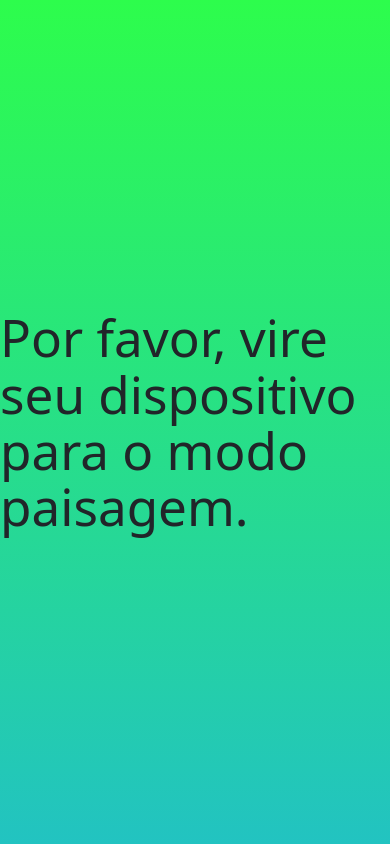
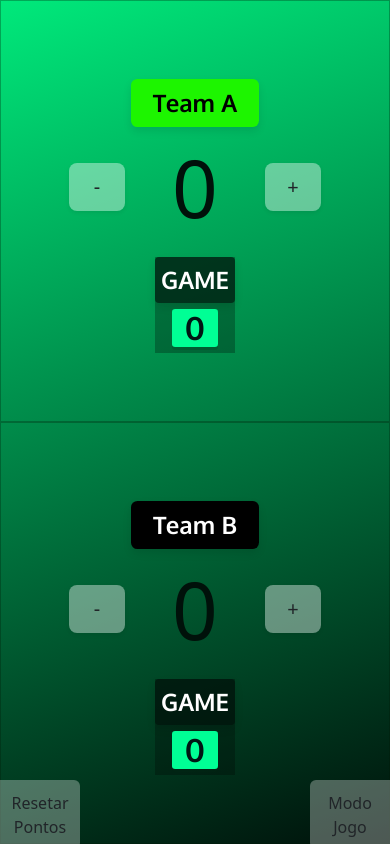
Before and after one commit to jonas-nb/BTF, a React (Vite) app: page / in a window 390 px wide. Built offline with nearby package versions, Linux system fonts and the light colour scheme.

Commit message:
atualização para diferentes tipo de tela

```diff
--- a/src/components/Scoreboard.tsx
+++ b/src/components/Scoreboard.tsx
@@ -98,30 +98,12 @@ const Scoreboard: React.FC = () => {
     }
   };
 
-  const [isLandscape, setIsLandscape] = useState(
-    window.innerWidth > window.innerHeight
-  );
-
-  useEffect(() => {
-    const handleOrientationChange = () => {
-      setIsLandscape(window.innerWidth > window.innerHeight);
-    };
-
-    window.addEventListener("resize", handleOrientationChange);
-
-    return () => {
-      window.removeEventListener("resize", handleOrientationChange);
-    };
-  }, []);
-
   return (
     <div>
       <div>
-        {isLandscape ? (
-          // Conteúdo da página em modo paisagem
         <div>
           <div className="scoreboard bg-container">
-              <div className="flex">
+            <div className="flex scoreboard__col">
               {/* section team A */}
               <div className="scoreboard__container border-r border-[#001a064d]">
                 <div className="team-name bg-[#1df500] text-black">
@@ -129,7 +111,7 @@ const Scoreboard: React.FC = () => {
                 </div>
 
                 {/* container dos pontos */}
-                  <div className="scoreborad__score">
+                <div className="scoreboard__score">
                   <button
                     className="p-2 w-14 h-12 bg-white/40 text-xl hover:border-none active:bg-[#1ef554] shadow-black shadow-sm"
                     onClick={() => decrementScore(teamA)}
@@ -165,7 +147,7 @@ const Scoreboard: React.FC = () => {
                 </div>
 
                 {/* container dos pontos */}
-                  <div className="scoreborad__score ">
+                <div className="scoreboard__score ">
                   <button
                     className="p-2 w-14 h-12 bg-white/40 text-xl hover:border-none active:bg-[#1ef554] shadow-black shadow-sm"
                     onClick={() => decrementScore(teamB)}
@@ -227,12 +209,6 @@ const Scoreboard: React.FC = () => {
             </div>
           </div>
         </div>
-        ) : (
-          // Mensagem para girar o dispositivo para o modo paisagem
-          <div>
-            <h1>Por favor, vire seu dispositivo para o modo paisagem.</h1>
-          </div>
-        )}
       </div>
     </div>
   );
--- a/src/styles/scoreboard.css
+++ b/src/styles/scoreboard.css
@@ -26,7 +26,7 @@
     box-shadow: 0 4px 8px rgba(0, 0, 0, 0.1);
   }
 
-  .scoreborad__score {
+  .scoreboard__score {
     padding: 0.25rem;
     padding: 10px;
     width: 18rem;
@@ -35,7 +35,7 @@
     justify-content: space-between;
   }
 
-  .scoreborad__score .score {
+  .scoreboard__score .score {
     width: 6rem;
     text-align: center;
     font-size: 5rem;
@@ -83,9 +83,350 @@
   }
 }
 
+@media screen and (min-width: 1024px) and (orientation: landscape) {
+  .scoreboard__container {
+    width: 50vw;
+    height: 100vh;
+    display: flex;
+    flex-direction: column;
+    justify-content: center;
+    align-items: center;
+  }
+
+  .scoreboard__container .team-name {
+    height: 5rem;
+    width: 15rem;
+    padding: 1rem;
+    position: absolute;
+    top: 60px;
+    border-radius: 0.4rem;
+    display: flex;
+    align-items: center;
+    justify-content: center;
+    font-family: "Oxygen", sans-serif;
+    font-size: 2rem;
+    color: #111b13;
+    box-shadow: 0 4px 8px rgba(0, 0, 0, 0.1);
+  }
+  /* Container do escore */
+  .scoreboard__score {
+    padding: 0.25rem;
+    padding: 10px;
+    width: 20rem;
+    display: flex;
+    align-items: center;
+    justify-content: space-between;
+  }
+
+  .scoreboard__score .score {
+    width: 10rem;
+    text-align: center;
+    font-size: 7rem;
+    color: #00110a;
+  }
+
+  .scoreboard__game {
+    width: 10rem;
+    height: 9rem;
+    background-color: #00000046;
+    display: flex;
+    flex-direction: column;
+    justify-content: flex-start;
+    align-items: center;
+    text-transform: uppercase;
+  }
+
+  .scoreboard__game .title {
+    background-color: #00110aa1;
+    width: 10rem;
+    text-align: center;
+    font-family: "Oxygen", sans-serif;
+    font-size: 1.5rem;
+    color: #ffffff;
+    font-style: italic;
+    border-radius: 0.25rem;
+    padding: 5px;
+    box-shadow: 0 4px 8px rgba(0, 0, 0, 0.1);
+  }
+
+  .scoreboard__game .btn {
+    width: 4rem;
+    height: 3rem;
+    border-radius: 0.2rem;
+    background: #00ff95;
+    display: flex;
+    align-items: center;
+    justify-content: center;
+    font-family: "Oxygen", sans-serif;
+    font-size: 2rem;
+    color: #001614;
+    font-style: italic;
+    box-shadow: #00271727 0px 3px;
+    margin-top: 20px;
+  }
+}
+
 @media (orientation: portrait) {
-  body {
-    background-color: lightgreen;
+  .scoreboard__col {
+    flex-direction: column;
+  }
+
+  .scoreboard__container {
+    width: 100vw;
+    height: 50vh;
+    display: flex;
+    flex-direction: column;
+    justify-content: center;
+    align-items: center;
+    border: 1px solid black;
+  }
+
+  .scoreboard__container .team-name {
+    height: 3rem;
+    width: 8rem;
+    padding: 1rem;
+    position: relative;
+    top: 10px;
+    border-radius: 0.4rem;
+    display: flex;
+    align-items: center;
+    justify-content: center;
+    font-family: "Oxygen", sans-serif;
+    font-size: 1.5rem;
+    color: #111b13;
+    box-shadow: 0 4px 8px rgba(0, 0, 0, 0.1);
+  }
+
+  .scoreboard__score {
+    padding: 0.25rem;
+    padding: 10px;
+    width: 17rem;
+    display: flex;
+    align-items: center;
+    justify-content: space-between;
+  }
+
+  .scoreboard__score .score {
+    width: 6rem;
+    text-align: center;
+    font-size: 5rem;
+    color: #00110a;
+  }
+
+  .scoreboard__game {
+    width: 5rem;
+    height: 6rem;
+    background-color: #00000046;
+    display: flex;
+    flex-direction: column;
+    justify-content: flex-start;
+    align-items: center;
+    text-transform: uppercase;
+  }
+
+  .scoreboard__game .title {
+    background-color: #00110aa1;
+    width: 5rem;
+    text-align: center;
+    font-family: "Oxygen", sans-serif;
+    font-size: 1.5rem;
+    color: #ffffff;
+    font-style: italic;
+    border-radius: 0.25rem;
+    padding: 5px;
+    margin-bottom: 6px;
+    box-shadow: 0 4px 8px rgba(0, 0, 0, 0.1);
+  }
+
+  .scoreboard__game .btn {
+    width: 2.9rem;
+    height: 2.4rem;
+    border-radius: 0.2rem;
+    background: #00ff95;
+    display: flex;
+    align-items: center;
+    justify-content: center;
+    font-family: "Oxygen", sans-serif;
+    font-size: 2rem;
+    color: #001614;
+    font-style: italic;
+    box-shadow: #00271727 0px 3px;
+  }
+}
+
+@media screen and (min-width: 412px) and (orientation: portrait) {
+  .scoreboard__col {
+    flex-direction: column;
+  }
+
+  .scoreboard__container {
+    width: 100vw;
+    height: 50vh;
+    display: flex;
+    flex-direction: column;
+    justify-content: center;
+    align-items: center;
+    border: 1px solid black;
+  }
+
+  .scoreboard__container .team-name {
+    height: 3rem;
+    width: 8rem;
+    padding: 1rem;
+    position: relative;
+    top: 10px;
+    border-radius: 0.4rem;
+    display: flex;
+    align-items: center;
+    justify-content: center;
+    font-family: "Oxygen", sans-serif;
+    font-size: 1.5rem;
+    color: #111b13;
+    box-shadow: 0 4px 8px rgba(0, 0, 0, 0.1);
+  }
+
+  .scoreboard__score {
+    padding: 0.25rem;
+    padding: 10px;
+    width: 17rem;
+    display: flex;
+    align-items: center;
+    justify-content: space-between;
+  }
+
+  .scoreboard__score .score {
+    width: 6rem;
+    text-align: center;
+    font-size: 5rem;
+    color: #00110a;
+  }
+
+  .scoreboard__game {
+    width: 7rem;
+    height: 7rem;
+    background-color: #00000046;
+    display: flex;
+    flex-direction: column;
+    justify-content: flex-start;
+    align-items: center;
+    text-transform: uppercase;
+  }
+
+  .scoreboard__game .title {
+    background-color: #00110aa1;
+    width: 7rem;
+    text-align: center;
+    font-family: "Oxygen", sans-serif;
+    font-size: 1.5rem;
+    color: #ffffff;
+    font-style: italic;
+    border-radius: 0.25rem;
+    padding: 5px;
+    margin-bottom: 6px;
+    box-shadow: 0 4px 8px rgba(0, 0, 0, 0.1);
+  }
+
+  .scoreboard__game .btn {
+    width: 3.5rem;
+    height: 3rem;
+    border-radius: 0.2rem;
+    background: #00ff95;
+    display: flex;
+    align-items: center;
+    justify-content: center;
+    font-family: "Oxygen", sans-serif;
+    font-size: 2rem;
+    color: #001614;
+    font-style: italic;
+    box-shadow: #00271727 0px 3px;
+  }
+}
+
+@media screen and (min-width: 768px) and (orientation: portrait) {
+  .scoreboard__col {
+    flex-direction: column;
+  }
+
+  .scoreboard__container {
+    width: 100vw;
+    height: 50vh;
+    display: flex;
+    flex-direction: column;
+    justify-content: center;
+    align-items: center;
+    border: 1px solid black;
+  }
+
+  .scoreboard__container .team-name {
+    height: 5rem;
+    width: 15rem;
+    padding: 1rem;
+    position: relative;
+    top: 1px;
+    border-radius: 0.4rem;
+    display: flex;
+    align-items: center;
+    justify-content: center;
+    font-family: "Oxygen", sans-serif;
+    font-size: 2rem;
+    color: #111b13;
+    box-shadow: 0 4px 8px rgba(0, 0, 0, 0.1);
+  }
+
+  .scoreboard__score {
+    padding: 0.25rem;
+    padding: 10px;
+    width: 20rem;
+    display: flex;
+    align-items: center;
+    justify-content: space-between;
+  }
+
+  .scoreboard__score .score {
+    width: 8rem;
+    text-align: center;
+    font-size: 7rem;
+    color: #00110a;
+  }
+
+  .scoreboard__game {
+    width: 7rem;
+    height: 7rem;
+    background-color: #00000046;
+    display: flex;
+    flex-direction: column;
+    justify-content: flex-start;
+    align-items: center;
+    text-transform: uppercase;
+  }
+
+  .scoreboard__game .title {
+    background-color: #00110aa1;
+    width: 7rem;
+    text-align: center;
+    font-family: "Oxygen", sans-serif;
+    font-size: 1.5rem;
+    color: #ffffff;
+    font-style: italic;
+    border-radius: 0.25rem;
+    padding: 5px;
+    margin-bottom: 6px;
+    box-shadow: 0 4px 8px rgba(0, 0, 0, 0.1);
+  }
+
+  .scoreboard__game .btn {
+    width: 4rem;
+    height: 3rem;
+    border-radius: 0.2rem;
+    background: #00ff95;
+    display: flex;
+    align-items: center;
+    justify-content: center;
+    font-family: "Oxygen", sans-serif;
+    font-size: 2rem;
+    color: #001614;
+    font-style: italic;
+    box-shadow: #00271727 0px 3px;
   }
 }
 
```
Lines whose indentation alone changed are shown as unchanged.
